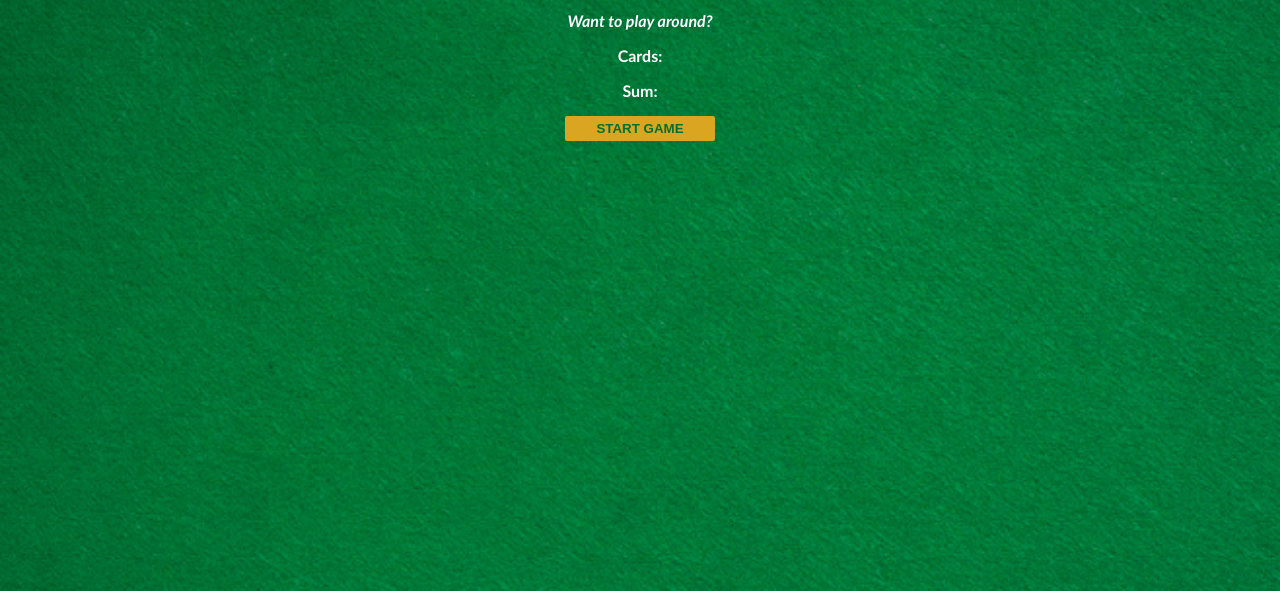
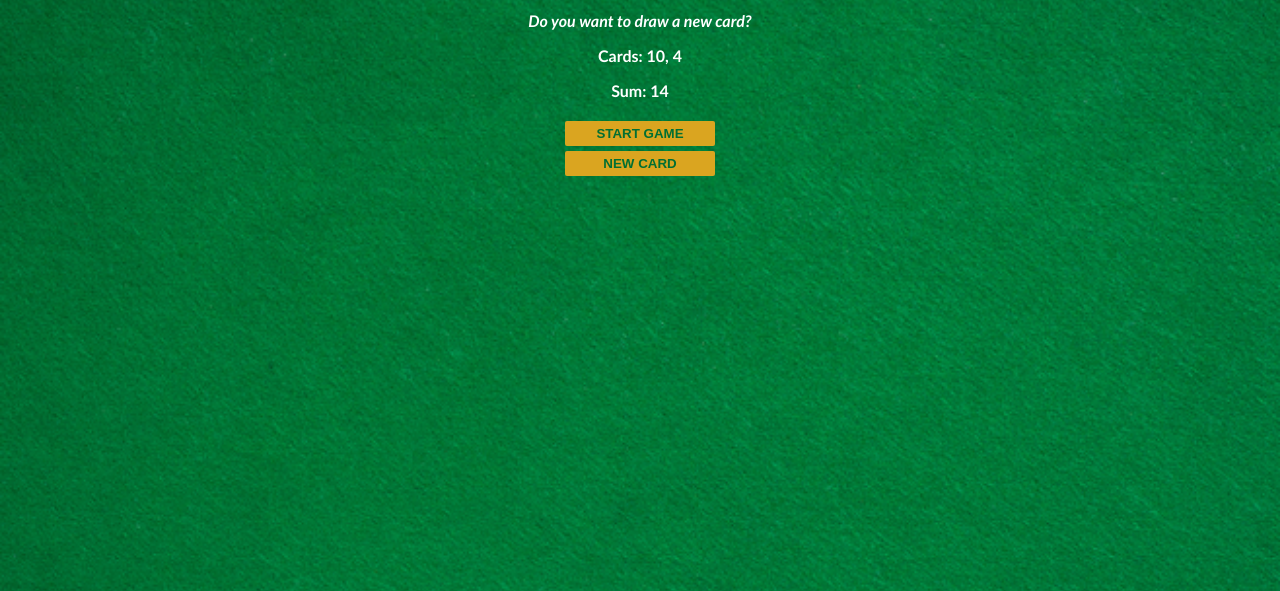
Before and after one commit to D-Bop/Black-Jack-App, a plain HTML site: page index.html in a window 1280 px wide. Both pictures are taken after a click on the button "START GAME". Shown: the part 209-800 px from the top of the page. Drawn offline with Linux system fonts and the light colour scheme.

Commit message:
Added the new card feature

```diff
--- a/Css/index.css
+++ b/Css/index.css
@@ -17,6 +17,7 @@ h1 {
 }
 
 button {
+    margin-top: 5px;
     color: #016f32;
     width: 150px;
     background: goldenrod;
--- a/Js/index.js
+++ b/Js/index.js
@@ -4,17 +4,25 @@ let sum = firstCard + secondCard
 let hasBlackJack = false
 let isAlive = true
 let message = ""
+let messageEl = document.getElementById("message-el")
+let sumEl = document.querySelector("#sum-el")
+let cardsEl = document.querySelector("#cards-el")
 
 function startGame() {
+    sumEl.textContent = "Sum: " + sum;
+    cardsEl.textContent = "Cards: " + firstCard + ",  "+ secondCard;
     if (sum <= 20) {
-        message = "Do you want to draw a new card? 🙂"
+        message = "Do you want to draw a new card?"
     } else if (sum === 21) {
-        message = "Wohoo! You've got Blackjack! 🥳"
+        message = "You've got Blackjack!"
         hasBlackJack = true
     } else {
-        message = "You're out of the game! 😭"
+        message = "You're out of the game!"
         isAlive = false
     }
+    messageEl.textContent = message;
+}
 
-    console.log(message)
+function newCard () {
+    console.log("Drawing a new card from the deck")
 }
--- a/index.html
+++ b/index.html
@@ -4,10 +4,11 @@
     </head>
     <body>
         <h1>Blackjack</h1>
-        <p id="message-el">Want to play around?</p>
-        <p>Cards:</p>
-        <p>Sum:</p>
-        <button onclick="startGame()">START GAME</button>
+        <p id="message-el">Want to play a round?</p>
+        <p id="cards-el">Cards:</p>
+        <p id="sum-el">Sum:</p>
+        <button onclick="startGame()">START GAME</button> <br>
+        <button onclick="newCard()">NEW CARD</button>
 
 
 
```
